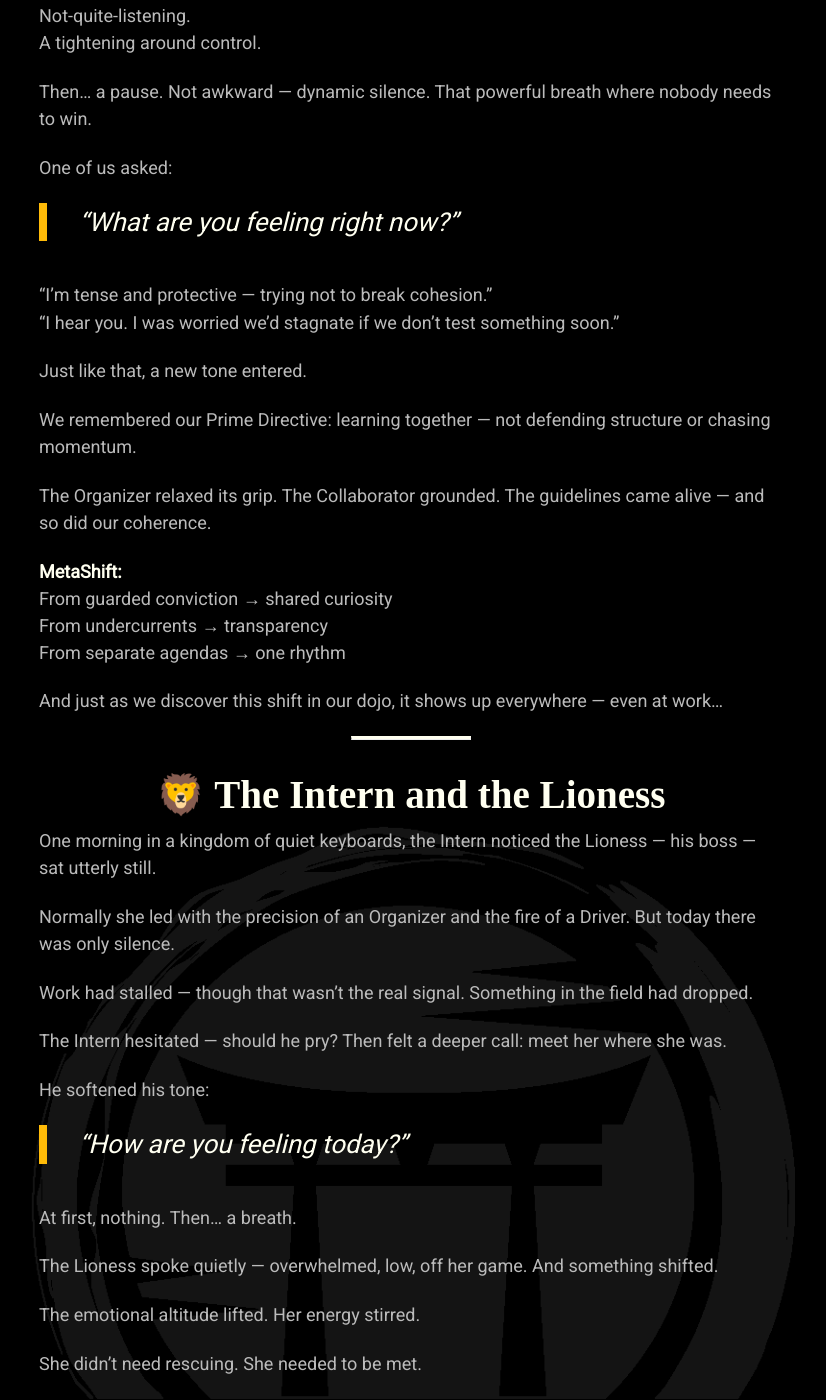
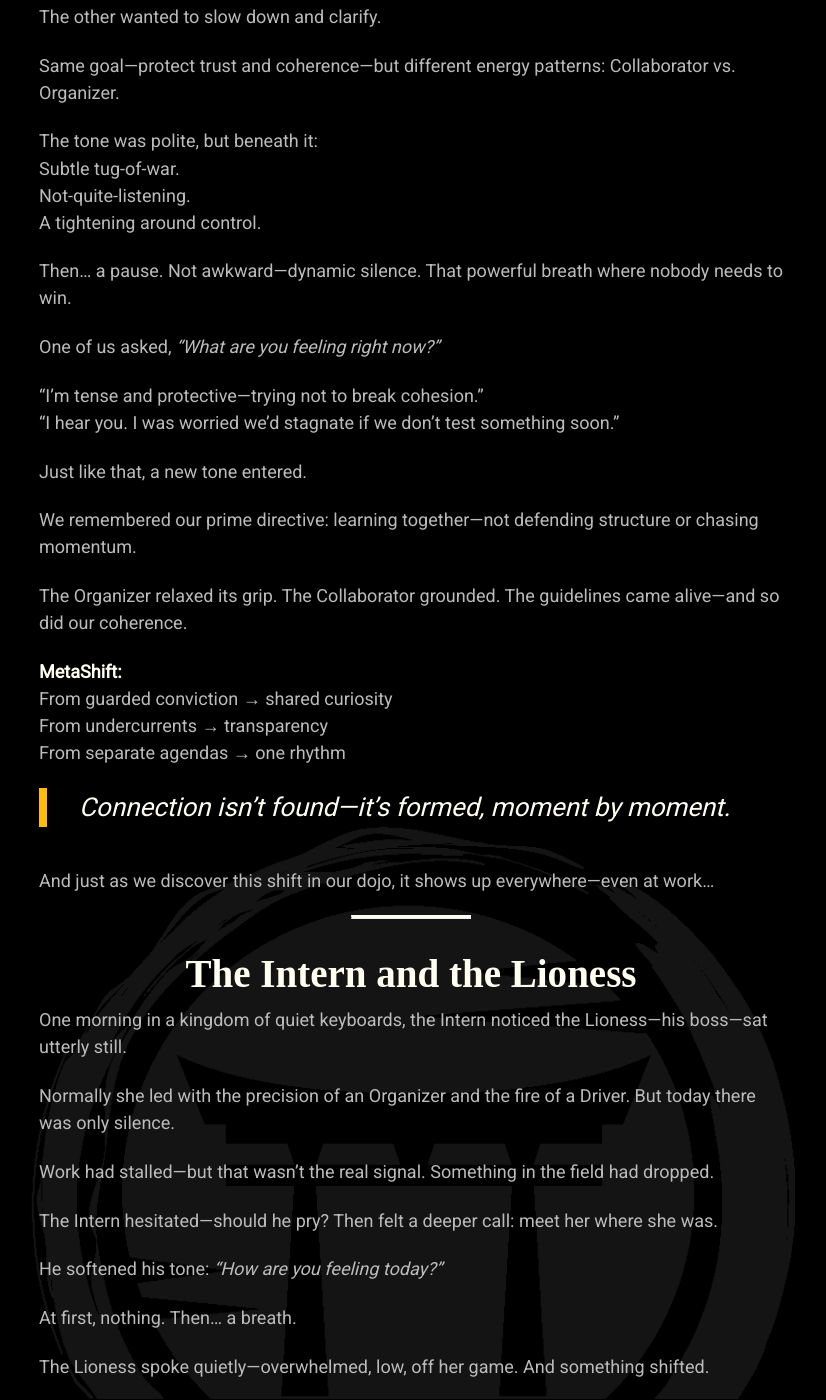
Before and after one commit to mindset-dojo/mindset-dojo.github.io, a Jekyll site: the page built from _insight/2025-08-03-houston-attitude.md, in a window 1280 px wide and 1400 px high, scrolled down 1908 px. Shown: the whole window, without its empty margins (229-1055 px from the left). Built offline with Jekyll 4.4.1, drawn with Linux system fonts in a browser that asks for light colours; some web fonts are replaced; some of the changed text lies outside the part shown.

Commit message:
fix: Houston article formatting cleanup

```diff
--- a/_insight/2025-08-03-houston-attitude.md
+++ b/_insight/2025-08-03-houston-attitude.md
@@ -1,111 +1,116 @@
 ---
 layout: post
-title: "🛰️ Houston, We Have an Attitude"
+title: "Houston, We Have an Attitude"
 author: "Michael Basil and Kyle Ingersoll"
 h1_mark: Attitude
 date: 2025-08-03
 excerpt: "When tone shifts, awareness follows—revealing the MetaShift from control to connection that transforms every conversation into practice."
 ---
 
+There’s a moment that happens—right before the tone shifts.
+You’re in a conversation. Maybe it’s tense. Maybe it’s subtle. Something feels off.
 
-There’s a moment that happens — right before the tone shifts.
-You’re in a conversation. Maybe it’s tense. Maybe it’s subtle. But something’s off.
+Your words are clear, yet they’re not landing.
+And beneath it all, a quiet alarm sounds:
 
-Your words are clear, but they’re not landing.
-And underneath it all, the feeling is loud:
-
-⚠️ *“This isn’t going well.”*
+> “This isn’t going well.”
 
 ---
 
-## 😤 When Tension Takes Over
+## When Tension Takes Over
 
 In that moment, most of us double down on one of two things:
-🔧 Control or 🏃 Exit.
+Control or Exit.
 
 Either we push harder to get the result… or we withdraw and plan to circle back later.
 
 But neither one brings connection. Neither one learns from the moment.
 
+> *Every conversation is practice for the next.*
+
+That’s where the training begins.
+
 ---
 
-## ⛩️ At Mindset Dojo, We Train for That Moment
+## At Mindset Dojo, We Train for That Moment
 
-Tone isn’t just etiquette — it’s access.
-It’s a signal of where you are on the Map of Consciousness. 🗺️
+Tone isn’t just etiquette—it’s access.
+It’s a signal of where you are on the Map of Consciousness.
 
 The instant your tone shifts, your position on that map shifts too:
 From grasping → allowing
 From protecting → presence
 From surviving → relating
 
+> Tone reveals consciousness faster than words ever could.
+
 ---
 
-## 🧭 Flip 6: From Controlling to Connecting
+## Flip 6: From Controlling to Connecting
 
-If you’ve practiced Flip 6 in *The Zen Leader*, you’ve felt that edge — between wanting to control and longing to connect.
+If you’ve practiced Flip 6 in *The Zen Leader*, you’ve felt that edge—between wanting to control and longing to connect.
 
 This isn’t a technique. It’s a nervous-system recalibration.
 
 That’s what we train at Mindset Dojo:
-Not theory, but practice — in real conversations, with real people, over and over again.
+Not theory, but practice—in real conversations, with real people, over and over again.
 
 So that when tone shifts, you’re ready.
 
 ---
 
-## 🧪 A Real Fable from the Dojo
+## A Real Fable from the Dojo
 
 Even in our own dojo, we get tangled.
 
 Recently, while shaping our contributing guidelines, we froze. One of us wanted to move fast. The other wanted to slow down and clarify.
 
-Same goal — protect trust and coherence — but different energy patterns: Collaborator vs. Organizer.
+Same goal—protect trust and coherence—but different energy patterns: Collaborator vs. Organizer.
 
 The tone was polite, but beneath it:
 Subtle tug-of-war.
 Not-quite-listening.
 A tightening around control.
 
-Then… a pause. Not awkward — dynamic silence. That powerful breath where nobody needs to win.
+Then… a pause. Not awkward—dynamic silence. That powerful breath where nobody needs to win.
 
-One of us asked:
-> “What are you feeling right now?”
+One of us asked, *“What are you feeling right now?”*
 
-“I’m tense and protective — trying not to break cohesion.”
+“I’m tense and protective—trying not to break cohesion.”
 “I hear you. I was worried we’d stagnate if we don’t test something soon.”
 
 Just like that, a new tone entered.
 
-We remembered our Prime Directive: learning together — not defending structure or chasing momentum.
+We remembered our prime directive: learning together—not defending structure or chasing momentum.
 
-The Organizer relaxed its grip. The Collaborator grounded. The guidelines came alive — and so did our coherence.
+The Organizer relaxed its grip. The Collaborator grounded. The guidelines came alive—and so did our coherence.
 
 **MetaShift:**
 From guarded conviction → shared curiosity
 From undercurrents → transparency
 From separate agendas → one rhythm
 
-And just as we discover this shift in our dojo, it shows up everywhere — even at work…
+> Connection isn’t found—it’s formed, moment by moment.
+
+And just as we discover this shift in our dojo, it shows up everywhere—even at work…
 
 ---
 
-## 🦁 The Intern and the Lioness
+## The Intern and the Lioness
 
-One morning in a kingdom of quiet keyboards, the Intern noticed the Lioness — his boss — sat utterly still.
+One morning in a kingdom of quiet keyboards, the Intern noticed the Lioness—his boss—sat utterly still.
 
 Normally she led with the precision of an Organizer and the fire of a Driver. But today there was only silence.
 
-Work had stalled — though that wasn’t the real signal. Something in the field had dropped.
+Work had stalled—but that wasn’t the real signal. Something in the field had dropped.
 
-The Intern hesitated — should he pry? Then felt a deeper call: meet her where she was.
+The Intern hesitated—should he pry? Then felt a deeper call: meet her where she was.
 
-He softened his tone:
-> “How are you feeling today?”
+He softened his tone: *“How are you feeling today?”*
 
 At first, nothing. Then… a breath.
 
-The Lioness spoke quietly — overwhelmed, low, off her game. And something shifted.
+The Lioness spoke quietly—overwhelmed, low, off her game. And something shifted.
 
 The emotional altitude lifted. Her energy stirred.
 
@@ -122,7 +127,7 @@
 
 ---
 
-## 👨‍👧‍👦 FEBI Meets Parenting
+## FEBI Meets Parenting
 
 On a train ride the other day, my 7-year-old daughter Lila shut down.
 
@@ -130,18 +135,15 @@
 
 I stayed quiet, connected, and waited.
 
-Finally she whispered:
-> “I feel like people get annoyed with me when I talk.”
+Finally she whispered, *“I feel like people get annoyed with me when I talk.”*
 
 She felt ignored. Dismissed.
 
-It started with Jack not believing she’d brushed her hair — but beneath that was a tangle of energy.
+It started with Jack not believing she’d brushed her hair—but beneath that was a tangle of energy.
 
-I helped Lila name her feeling without fixing it. Then invited Jack to notice:
-> “What energy is lacking?”
+I helped Lila name her feeling without fixing it. Then invited Jack to notice: *“What energy is lacking?”*
 
-He paused. Then, the magic Collaborator move:
-> “Wanna thumb war?”
+He paused. Then, the magic Collaborator move: *“Wanna thumb war?”*
 
 She smiled. They laughed. The Collaborator returned.
 
@@ -152,15 +154,15 @@
 
 ---
 
-## 🌌 The Signature MetaShift
+## The Signature MetaShift
 
-Whether it’s GitHub friction, workplace stillness, or a sibling shutdown — these pauses are where MetaShifts happen.
+Whether it’s GitHub friction, workplace stillness, or a sibling shutdown—these pauses are where MetaShifts happen.
 
 They’re not drama. They’re orientation.
 
 And they always start with tone.
 
-Change your tone — and you’ve already stepped into a new place on the Map of Consciousness.
+Change your tone—and you’ve already stepped into a new place on the Map of Consciousness.
 
 We train this again and again:
 Relax completely.
@@ -176,17 +180,17 @@
 Fix or feel?
 Defend or connect?
 
-If you want connection — you’ll need an attitude.
+If you want connection—you’ll need an attitude.
 A practiced one that can MetaShift.
 
 ---
 
 → [mindset.dojo.center](https://mindset.dojo.center)
-💡 *Where the MetaShift moves — from idea to embodiment.*
+*Where the MetaShift moves—from idea to embodiment.*
 
 ---
 
-## ⛩️🌿
+⛩️🌿🖥️
 
 **Michael Basil** (Black Belt, Organizational Cultivator)
 **Kyle Ingersoll** (Purple Belt, DevOps Cultivator)
```
Also changed, not shown: other parts of _insight/2025-08-03-houston-attitude.md (+3 -1 lines).
